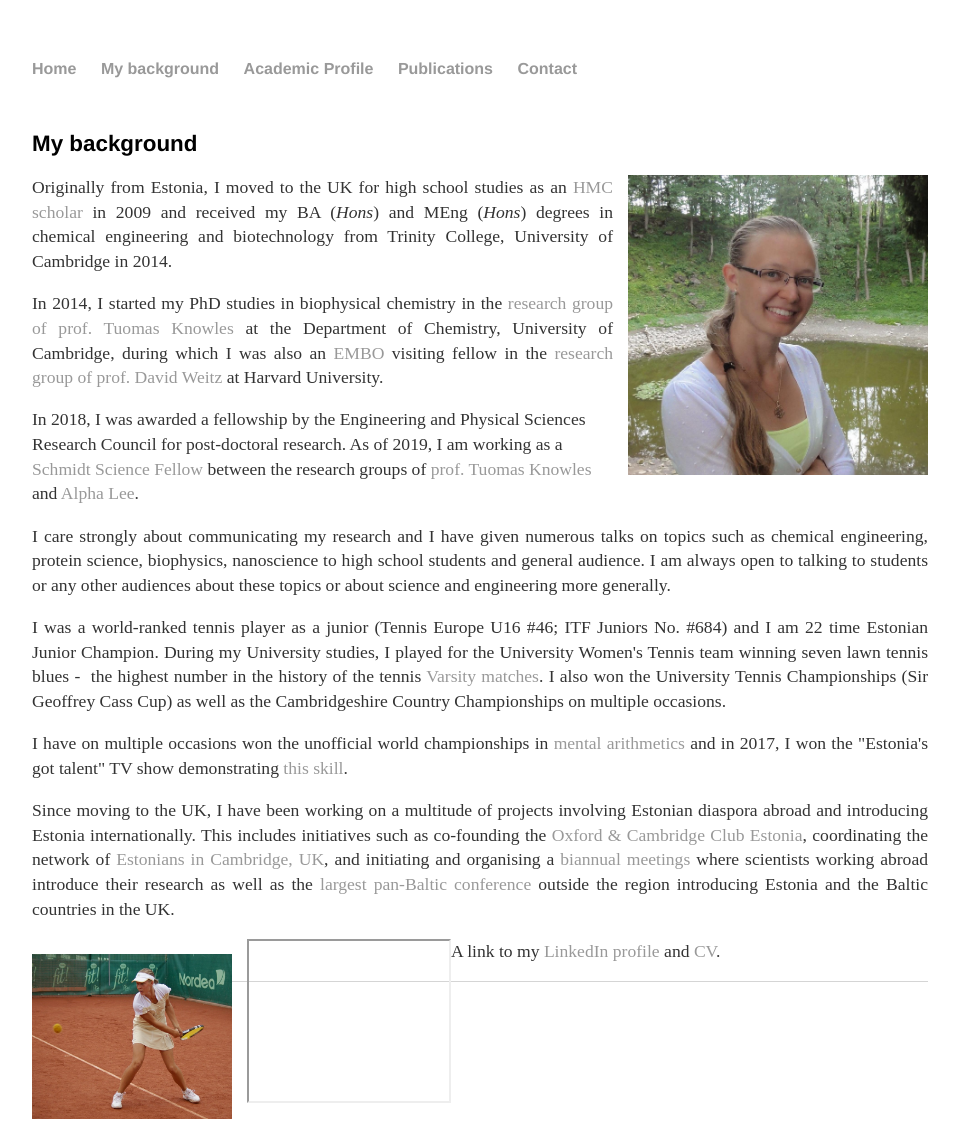
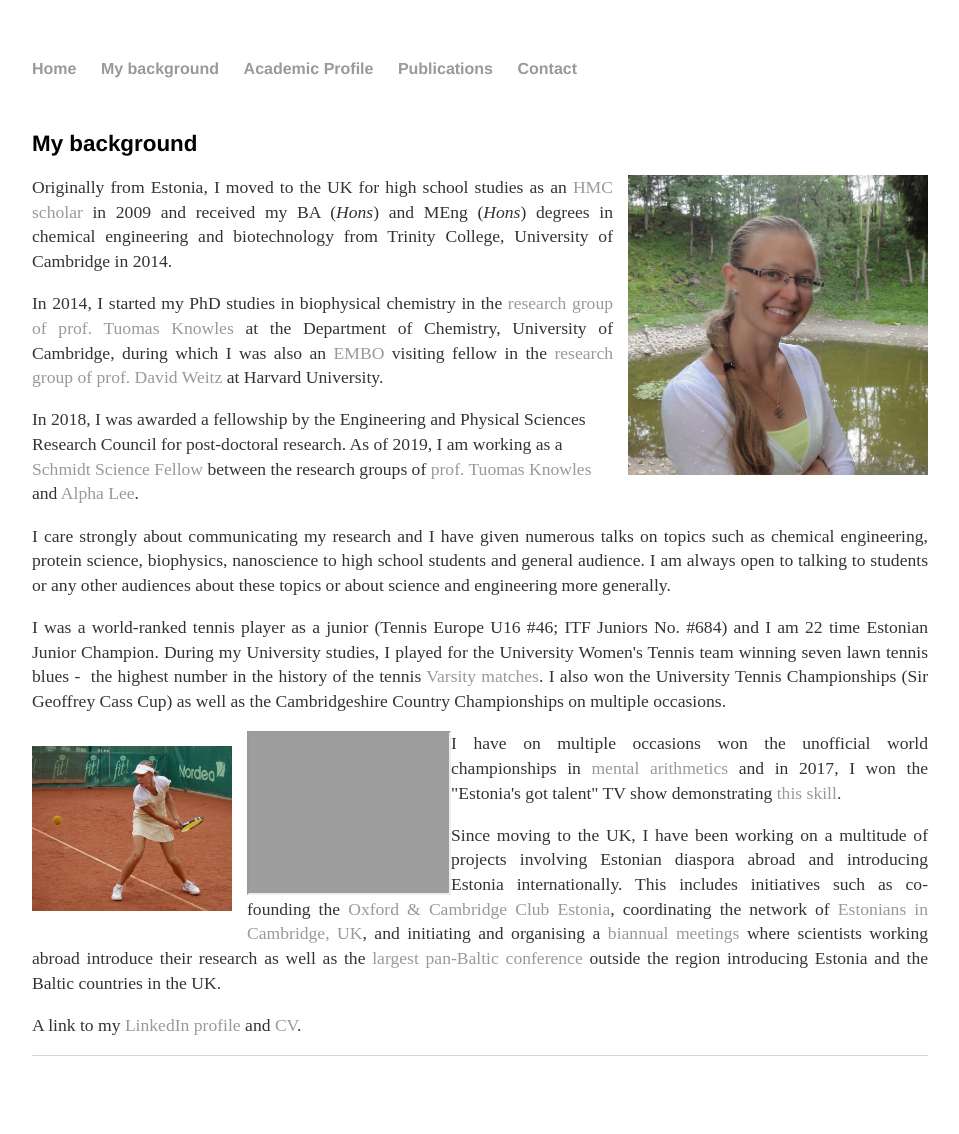
Before and after one commit to kadiliissaar/kadiliissaar.github.io, a Jekyll site: the page built from background/index.html, in a window 1280 px wide. Shown: the whole page, without its empty margins (160-1119 px from the left). Built offline with Jekyll 4.4.1, drawn with Linux system fonts in a browser that asks for light colours; grey boxes are pictures that could not be loaded.

Commit message:
Update index.html

```diff
--- a/background/index.html
+++ b/background/index.html
@@ -34,6 +34,12 @@ highest number in the history of the tennis
 the University Tennis Championships (Sir Geoffrey Cass Cup) as well as the Cambridgeshire Country Championships on multiple
 occasions. </p>
 
+<img src="https://github.com/kadiliissaar/kadiliissaar.github.io/raw/master/Photos/Kadi_tennis1.jpg" style="float:left;width:200px;height:165px;margin-top:15px;margin-bottom:15px;margin-right:15px">
+<iframe width="200" height="160" style="float:left"
+src="https://www.youtube.com/embed/wBNrq28ADQY">
+</iframe>
+
+
 
 	<p align="justify">I have on multiple occasions won the unofficial world championships in
 <a href="https://miksike.eu/#pranglimine/training">mental arithmetics</a> and in 2017, I won the "Estonia's got talent" TV show
@@ -51,14 +57,6 @@ where scientists working abroad introduce their research as well as the
 <a href="http://cambridgebalticconference.eu/">largest pan-Baltic conference</a>
 outside the region introducing Estonia and the Baltic countries in the UK.</p>
 
-<img src="https://github.com/kadiliissaar/kadiliissaar.github.io/raw/master/Photos/Kadi_tennis1.jpg" style="float:left;width:200px;height:165px;margin-top:15px;margin-bottom:15px;margin-right:15px">
-
-<iframe width="200" height="160" style="float:left"
-src="https://www.youtube.com/embed/wBNrq28ADQY">
-</iframe>
-
-
-
 
 	<p align="justify">A link to my <a href="https://www.linkedin.com/in/kadi-liis-saar-0589634a/?originalSubdomain=uk
 ">LinkedIn profile</a> and
```
